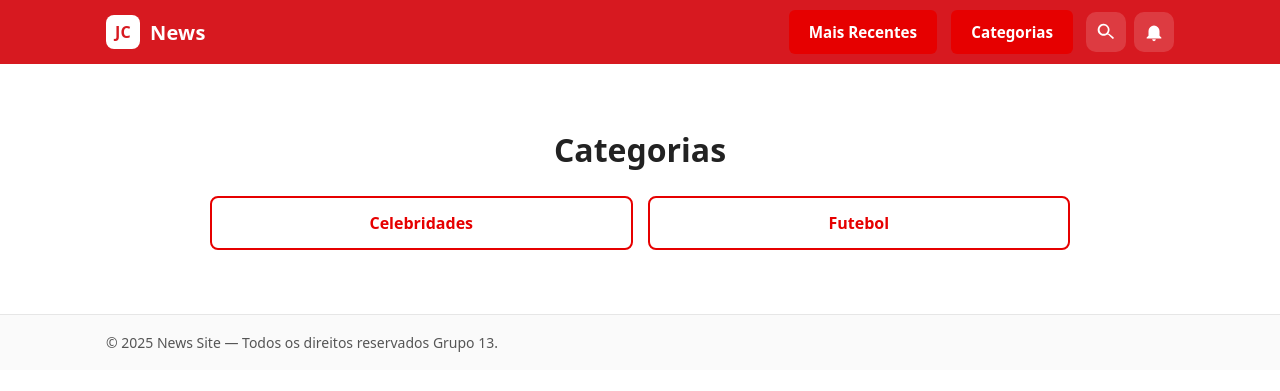
After one commit to eduardohasantos/menjaro, a Django app: page /categorias/ in a window 1280 px wide. The commit adds this page. Shown: the top 391 px of the page. Run offline with Django 5.2, Linux system fonts and the light colour scheme; data comes from the database, SQL or seed files in the repository; both versions use the stored data as it was after the commit.

Commit message:
Adicionando noticias por categorias

```diff
--- /dev/null
+++ b/project_jc/app1/static/app1/css/categorias.css
@@ -0,0 +1,61 @@
+/* ===== Lista de Categorias ===== */
+.categorias-container {
+  max-width: 900px;
+  margin: 40px auto;
+  padding: 0 20px;
+}
+
+.categorias-container h1 {
+  text-align: center;
+  font-size: 2rem;
+  margin-bottom: 25px;
+  color: #222;
+}
+
+/* Remover estilos padrão */
+.categorias-list {
+  list-style: none;
+  padding: 0;
+  display: grid;
+  grid-template-columns: repeat(auto-fit, minmax(180px, 1fr));
+  gap: 15px;
+}
+
+/* Style dos cards */
+.categorias-list li {
+  background-color: #fff;
+  border-radius: 8px;
+  border: 2px solid #e60000;
+  text-align: center;
+  transition: all 0.25s ease-in-out;
+}
+
+/* Links dentro dos cards */
+.categorias-list li a {
+  display: block;
+  padding: 14px 10px;
+  text-decoration: none;
+  color: #e60000;
+  font-weight: 600;
+  font-size: 1rem;
+}
+
+/* Hover bonitão */
+.categorias-list li:hover {
+  background-color: #e60000;
+  transform: translateY(-3px);
+}
+
+.categorias-list li:hover a {
+  color: #fff;
+}
+
+/* Responsividade */
+@media (max-width: 480px) {
+  .categorias-container h1 {
+    font-size: 1.6rem;
+  }
+  .categorias-list {
+    grid-template-columns: 1fr;
+  }
+}
--- a/project_jc/app1/static/app1/css/style.css
+++ b/project_jc/app1/static/app1/css/style.css
@@ -21,6 +21,50 @@ html,body{margin:0;padding:0;background:var(--bg);color:var(--ink);font-family:s
 .icon-btn{display:inline-grid;place-items:center;width:40px;height:40px;border:none;border-radius:10px;background:rgba(255,255,255,.15);cursor:pointer;transition:.15s}
 .icon-btn:hover{background:rgba(255,255,255,.25)}
 .icon{width:22px;height:22px;fill:#fff}
+
+
+/* ===== Botões de Navegação ===== */
+.nav-btn {
+  display: inline-block;
+  padding: 10px 18px;
+  margin: 0 5px;
+  background-color: #e60000; /* Vermelho do tema */
+  color: #fff;
+  font-weight: 600;
+  font-size: 0.95rem;
+  text-decoration: none;
+  border-radius: 6px;
+  transition: all 0.25s ease-in-out;
+  border: 2px solid transparent;
+}
+
+.nav-btn:hover {
+  background-color: #b70000;
+  color: #fff;
+  transform: translateY(-2px);
+}
+
+.nav-btn:active {
+  transform: scale(0.96);
+}
+
+/* Se quiser destacar qual página está ativa */
+.nav-btn.active {
+  background-color: transparent;
+  color: #e60000;
+  border-color: #e60000;
+}
+
+/* Responsivo para telas menores */
+@media (max-width: 600px) {
+  .nav-btn {
+    padding: 8px 14px;
+    font-size: 0.85rem;
+    margin: 4px 0;
+  }
+}
+
+
 
 /* BUSCA */
 .search-bar{background:#fff;border-top:1px solid rgba(0,0,0,.05);padding:10px}
--- a/project_jc/app1/templates/app1/base.html
+++ b/project_jc/app1/templates/app1/base.html
@@ -17,6 +17,12 @@
       </a>
 
       <div class="header-actions">
+         <!-- Botoes de navegacao -->
+        <nav class="header-nav">
+          <a class="nav-btn" href="{% url 'app1:home' %}">Mais Recentes</a>
+          <a class="nav-btn" href="{% url 'app1:categorias' %}">Categorias</a>
+        </nav>
+
         <!-- Lupa -->
         <button class="icon-btn" id="btn-search" aria-label="Abrir busca" title="Buscar">
           <svg viewBox="0 0 24 24" class="icon" aria-hidden="true">
--- /dev/null
+++ b/project_jc/app1/templates/app1/categorias.html
@@ -0,0 +1,21 @@
+{% extends "app1/base.html" %}
+{% load static %}
+
+{% block content %}
+
+<link rel="stylesheet" href="{% static 'app1/css/categorias.css' %}">
+
+<div class="categorias-container">
+    <h1>Categorias</h1>
+    <ul class="categorias-list">
+        {% for categoria in categorias %}
+            <li>
+                <a href="{% url 'app1:categoria_filtro' categoria.pk %}">{{ categoria }}</a>
+            </li>
+        {% empty %}
+            <li>Não há categorias criadas</li>
+        {% endfor %}
+    </ul>
+</div>
+
+{% endblock content %}
--- a/project_jc/app1/urls.py
+++ b/project_jc/app1/urls.py
@@ -1,5 +1,5 @@
 from django.urls import path
-from .views import HomeView, SubscribeView, SearchView, detalhe_noticia
+from .views import HomeView, SubscribeView, SearchView, detalhe_noticia, visualizar_categorias,categoria_filtro
 app_name = "app1"
 
 urlpatterns = [
@@ -7,4 +7,7 @@ urlpatterns = [
     path('noticia/<int:pk>/', detalhe_noticia, name='detalhe_noticia'),
     path("subscribe/", SubscribeView.as_view(), name="subscribe"),
     path("search/", SearchView.as_view(), name="search"),
+    path("categorias/",visualizar_categorias, name = 'categorias' ),
+    path("categorias/<int:pk>",categoria_filtro, name = 'categoria_filtro' ),
+
 ]
--- a/project_jc/app1/views.py
+++ b/project_jc/app1/views.py
@@ -1,7 +1,7 @@
 from django.contrib import messages
 from django.shortcuts import render, redirect, get_object_or_404
 from django.views import View
-from .models import Noticia
+from .models import Noticia, Categoria
 from .forms import SubscriptionForm
 
 class HomeView(View):
@@ -57,3 +57,26 @@ def detalhe_noticia(request, pk):
     # def home(request):
     #     return HttpResponse("Created first APP")
     # Create your views here.
+
+
+def visualizar_categorias(requests):
+    categorias = Categoria.objects.order_by('nome')
+    context = {'categorias': categorias}
+
+    return render(requests, 'app1/categorias.html', context)
+
+
+
+def categoria_filtro(request, pk):
+    categoria = get_object_or_404(Categoria, pk=pk)
+
+    # Filtra as notícias da categoria e ordena por título
+    noticias = Noticia.objects.filter(
+        categoria=categoria
+    ).order_by('titulo')
+
+    contexto = {
+        'noticias': noticias,
+        'categoria': categoria
+    }
+    return render(request, 'app1/home.html', contexto)
```
Also changed, not shown: project_jc/db.sqlite3.
